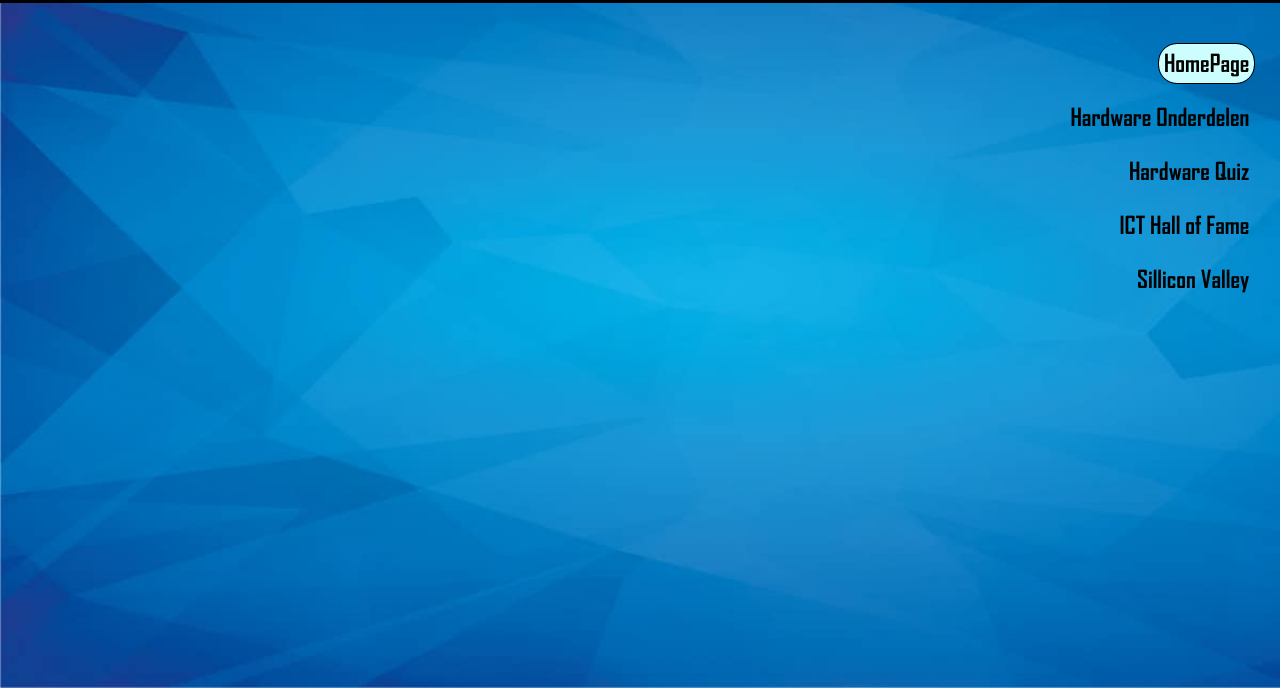
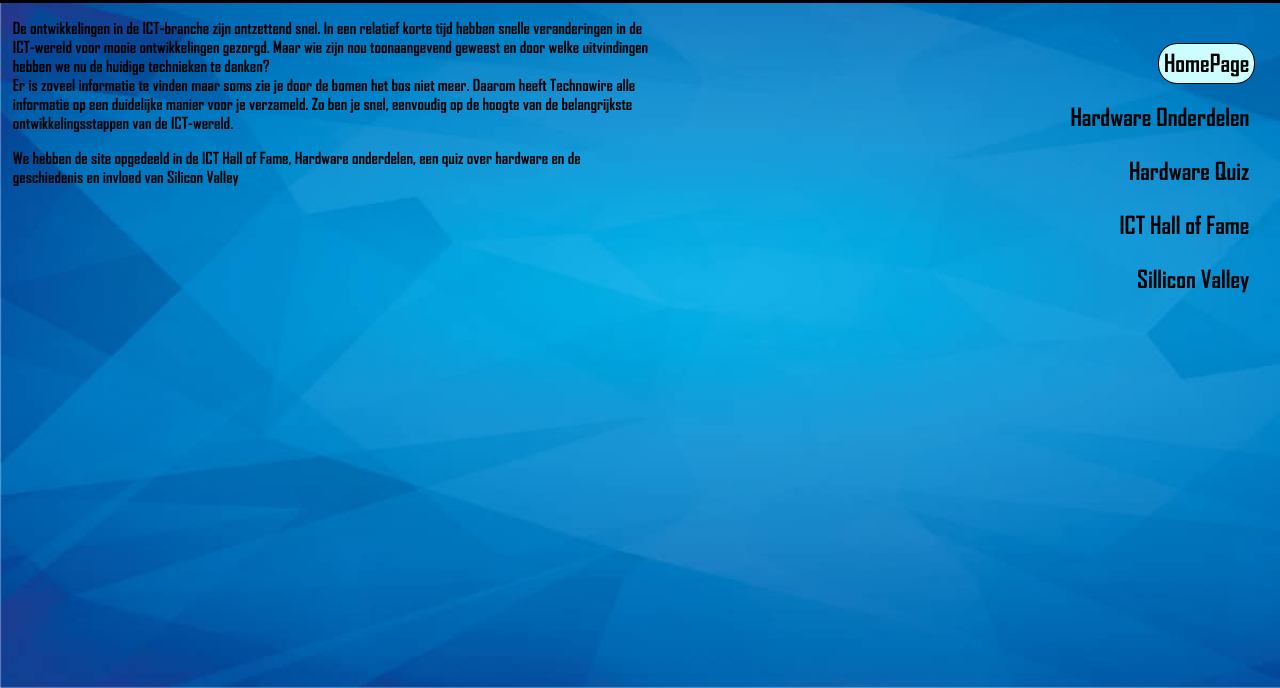
Before and after one commit to AppleSauce4/TechnoWire, a plain HTML site: page index.html in a window 1280 px wide. Shown: the part 112-800 px from the top of the page. Drawn offline with Linux system fonts and the light colour scheme.

Commit message:
Add files via upload
Signed-off-by: AppleSauce4 <69209884+AppleSauce4@users.noreply.github.com>

```diff
--- a/index.html
+++ b/index.html
@@ -37,6 +37,18 @@
         </nav>
         <main>
 
+            <p class="mainp">
+                De ontwikkelingen in de ICT-branche zijn ontzettend snel. In een relatief korte tijd hebben snelle veranderingen in de ICT-wereld voor mooie ontwikkelingen gezorgd. Maar wie zijn nou toonaangevend geweest en door welke uitvindingen hebben we nu de huidige technieken te danken?
+                <br>
+                Er is zoveel informatie te vinden maar soms zie je door de bomen het bos niet meer. Daarom heeft Technowire alle informatie op een duidelijke manier voor je verzameld. Zo ben je snel, eenvoudig op de hoogte van de belangrijkste ontwikkelingsstappen van de ICT-wereld.
+
+            </p>
+
+
+
+            <p class="mainp1">We hebben de site opgedeeld in de ICT Hall of Fame,  Hardware onderdelen, een quiz over hardware en de geschiedenis en invloed van Silicon Valley
+
+            </p>
 
 
         </main>
--- a/styles.css
+++ b/styles.css
@@ -75,6 +75,15 @@ nav {
 
 }
 
+.mainp {
+    width: 50%;
+    padding-left:1%;
+}
+
+.mainp1 {
+    width: 50%;
+    padding-left:1%;
+}
 footer{
 
 
```
